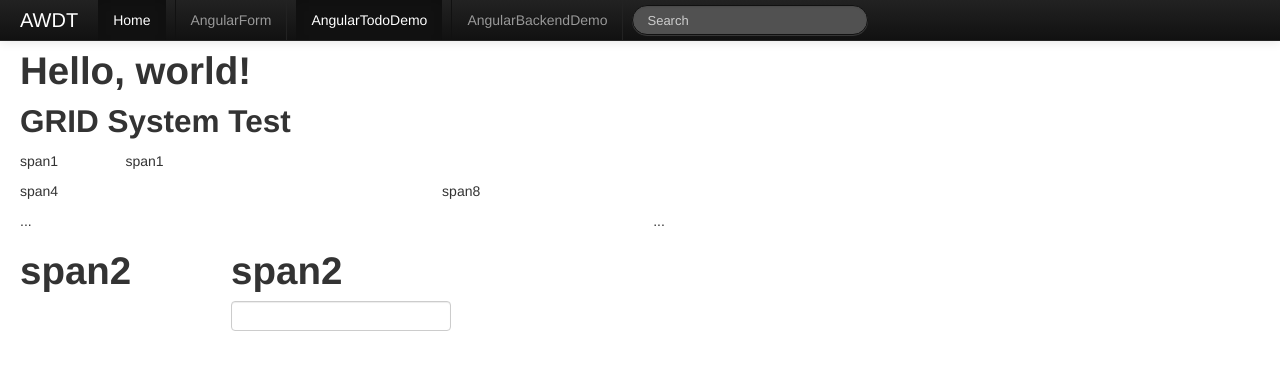
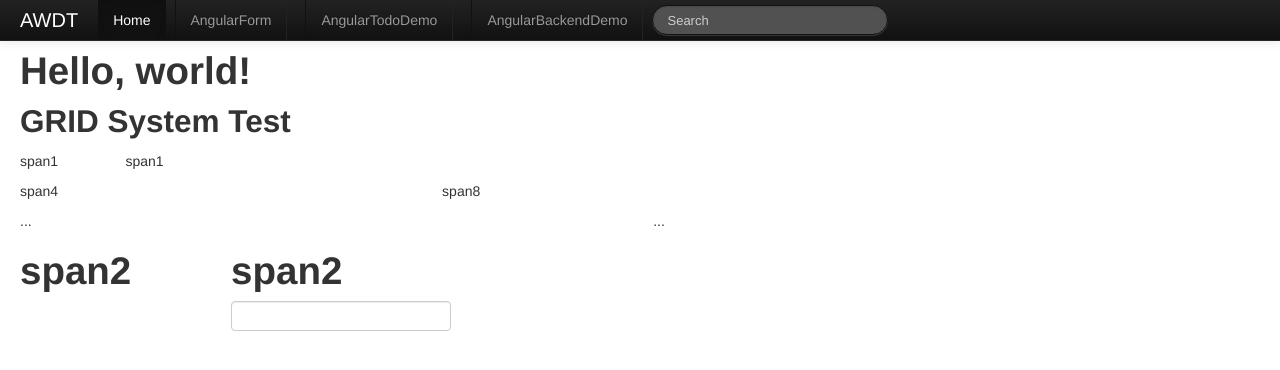
Before and after one commit to ricklon/AngularBootstrap, a website: page index.html in a window 1280 px wide. Drawn offline with Linux system fonts and the light colour scheme.

Commit message:
Fixed active link for index.html

```diff
--- a/index.html
+++ b/index.html
@@ -16,7 +16,7 @@
     <ul class="nav">
       <li class="active" ><a href="index.html">Home</a></li>
       <li  class="divider-vertical"><a href="angular.html">AngularForm</a></li>
-       <li class="active" class="divider-vertical"><a href="AngularTodo/Todo.html">AngularTodoDemo</a></li>
+       <li  class="divider-vertical"><a href="AngularTodo/Todo.html">AngularTodoDemo</a></li>
       <li  class="divider-vertical"><a href="AngularBackend/index.html">AngularBackendDemo</a></li>
         <form class="navbar-search pull-left">
             <input type="text" class="search-query" placeholder="Search">
```
